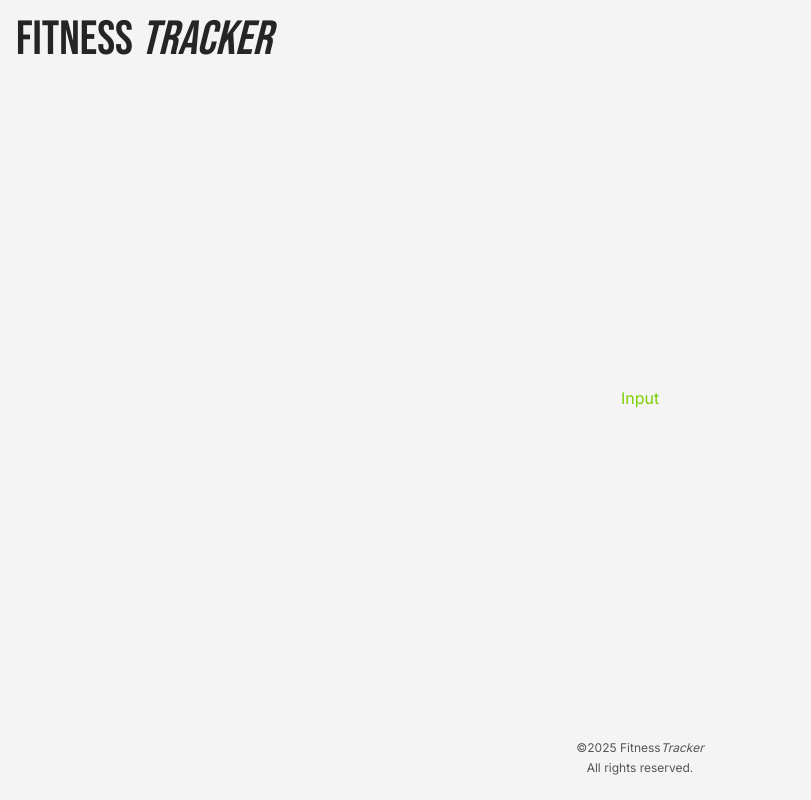
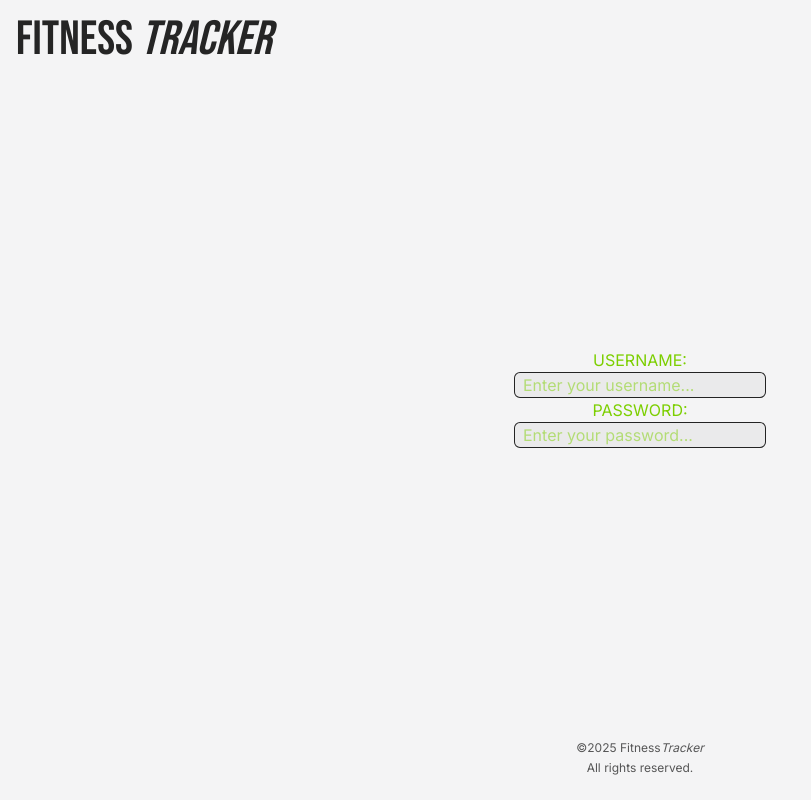
Before and after one commit to DanielG808/fitness-tracker, a Next.js app: page /login in a window 1280 px wide. Shown: the whole page, without its empty margins (0-811 px from the left). Built offline with nearby package versions, Linux system fonts and the light colour scheme.

Commit message:
added inputs to login-form

```diff
--- a/src/components/login-form.tsx
+++ b/src/components/login-form.tsx
@@ -1,9 +1,22 @@
 import Input from "./ui/input";
+
+const loginFormInputs = [
+  {
+    name: "username",
+    placeholder: "Enter your username...",
+  },
+  {
+    name: "password",
+    placeholder: "Enter your password...",
+  },
+];
 
 export default function LoginForm() {
   return (
-    <form className="flex justify-center items-center h-full w-full">
-      <Input />
+    <form className="flex flex-col justify-center items-center h-full w-full">
+      {loginFormInputs.map(({ name, placeholder }) => (
+        <Input key={name} name={name} placeholder={placeholder} />
+      ))}
     </form>
   );
 }
--- a/src/components/ui/input.tsx
+++ b/src/components/ui/input.tsx
@@ -1,3 +1,16 @@
-export default function Input() {
-  return <div>Input</div>;
+type InputProps = {
+  name: string;
+  placeholder?: string;
+};
+
+export default function Input({ name, placeholder }: InputProps) {
+  return (
+    <>
+      <label htmlFor={name}>{`${name.toUpperCase()}:`}</label>
+      <input
+        placeholder={placeholder}
+        className="border-1 border-black/85 bg-foreground-light/5 rounded-md px-2 text-opacity-85"
+      />
+    </>
+  );
 }
```
